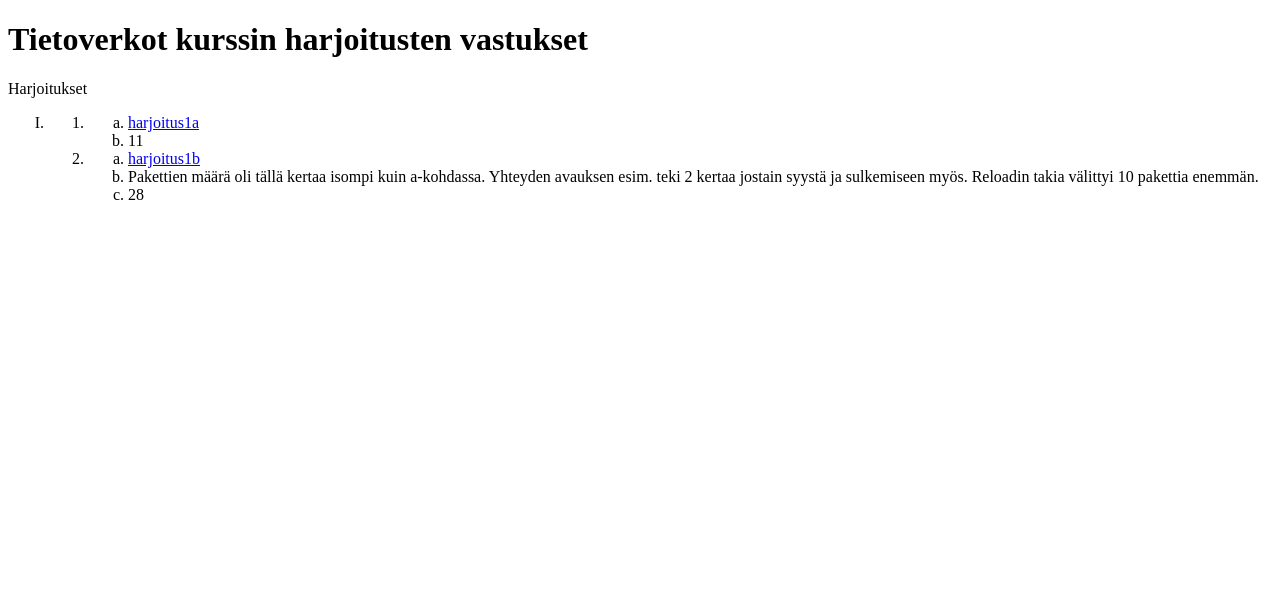
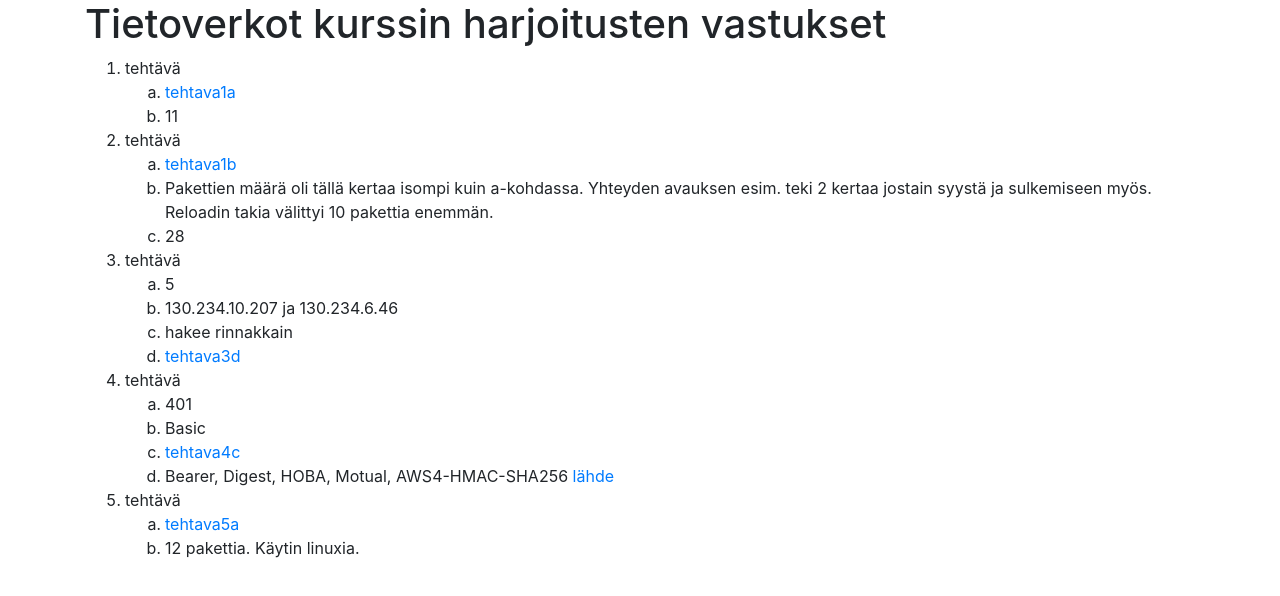
Before and after one commit to sepi4/tietoverkotKurssi, a website: page analysaattoriTehtavat/index.pug in a window 1280 px wide. Drawn offline with nearby package versions, Linux system fonts and the light colour scheme; files that its build step writes are made by us from their sources.

Commit message:
laitoin pug ja gulpin toimimaan

```diff
--- a/analysaattoriTehtavat/index.pug
+++ b/analysaattoriTehtavat/index.pug
@@ -3,24 +3,42 @@ html(lang='en')
   head
     meta(charset='UTF-8')
     title Tietoverkot kurssin harjoitusten vastaukset
-  body
-    h1 Tietoverkot kurssin harjoitusten vastukset
-    |   Harjoitukset
-    ol(type='I')
-      li.harjoitus
-        ol(type='1')
-          li.tehtava
-            ol(type='a')
-              li
-                a(href='./harjoitus1a.pcap') harjoitus1a
-              li 11
-          li.tehtava
-            ol(type='a')
-              li
-                a(href='./harjoitus1b.pcap') harjoitus1b
-              li
-                | Pakettien määrä oli tällä kertaa isompi kuin a-kohdassa.
-                | Yhteyden avauksen esim. teki 2 kertaa jostain syystä ja
-                | sulkemiseen myös. Reloadin takia välittyi 10 pakettia
-                | enemmän.
-              li 28
+    link(rel='stylesheet', href='https://stackpath.bootstrapcdn.com/bootstrap/4.1.1/css/bootstrap.min.css', integrity='sha384-WskhaSGFgHYWDcbwN70/dfYBj47jz9qbsMId/iRN3ewGhXQFZCSftd1LZCfmhktB', crossorigin='anonymous')
+  body.container
+      h1 Tietoverkot kurssin harjoitusten vastukset
+      ol(type='1')
+        li tehtävä
+          ol(type='a')
+            li
+              a(href='./tehtava1a.pcap') tehtava1a
+            li 11
+        li tehtävä
+          ol(type='a')
+            li
+              a(href='./tehtava1b.pcap') tehtava1b
+            li
+              | Pakettien määrä oli tällä kertaa isompi kuin a-kohdassa.
+              | Yhteyden avauksen esim. teki 2 kertaa jostain syystä ja
+              | sulkemiseen myös. Reloadin takia välittyi 10 pakettia enemmän.
+            li 28
+        li tehtävä
+          ol(type='a')
+            li 5
+            li 130.234.10.207 ja 130.234.6.46
+            li hakee rinnakkain
+            li
+              a(href='./tehtava3d.pcap') tehtava3d
+        li tehtävä
+          ol(type='a')
+            li 401
+            li Basic
+            li
+              a(href='./tehtava4c.pcap') tehtava4c
+            li
+              | Bearer, Digest, HOBA, Motual, AWS4-HMAC-SHA256
+              a(href='https://developer.mozilla.org/en-US/docs/Web/HTTP/Authentication') lähde
+        li tehtävä
+          ol(type='a')
+            li
+              a(href='./tehtava5a.pcap') tehtava5a
+            li 12 pakettia. Käytin linuxia.
--- a/kissa.txt
+++ /dev/null
@@ -1 +0,0 @@
-kissa
```
Also changed, not shown: gulpfile.js (added, +26 -0 lines), package.json (added, +24 -0 lines), analysaattoriTehtavat/index.html, 9 other files.
